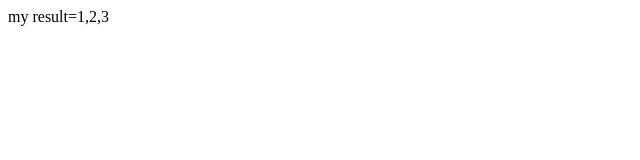
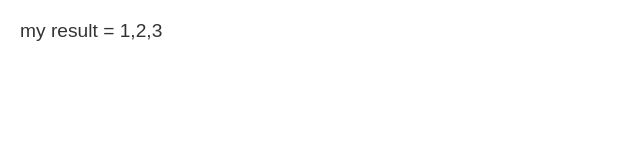
Before and after one commit to KostaMalsev/debugrepo, a plain HTML site: page index.html in a window 1280 px wide. Shown: the whole page, without its empty margins (0-640 px from the left). Drawn offline with Linux system fonts and the light colour scheme.

Commit message:
AI generated on 2024-09-03 14:51:29

```diff
--- a/index.html
+++ b/index.html
@@ -1,18 +1,37 @@
+<!DOCTYPE html>
+<html lang="en">
+<head>
+    <meta charset="UTF-8">
+    <meta name="viewport" content="width=device-width, initial-scale=1.0">
+    <title>Debug Repo</title>
+    <style>
+        body {
+            font-family: Arial, sans-serif;
+            margin: 20px;
+        }
+        #out {
+            display: block;
+            margin-top: 20px;
+            font-size: 1.2em;
+            color: #333;
+        }
+    </style>
+</head>
 <body>
 
 <a id="out"> </a>
 
 <script>
 
-let out= document.querySelector("#out");
+let out = document.querySelector("#out");
 
-function lout(str)
-{
-	out.innerHTML += str;
+function lout(str) {
+    out.innerHTML += str;
 }
-let a= [1,2,3]
-lout("my result="+ a.toString());
+let a = [1, 2, 3];
+lout("my result = " + a.toString());
 
 </script>
 
 </body>
+</html>
```
